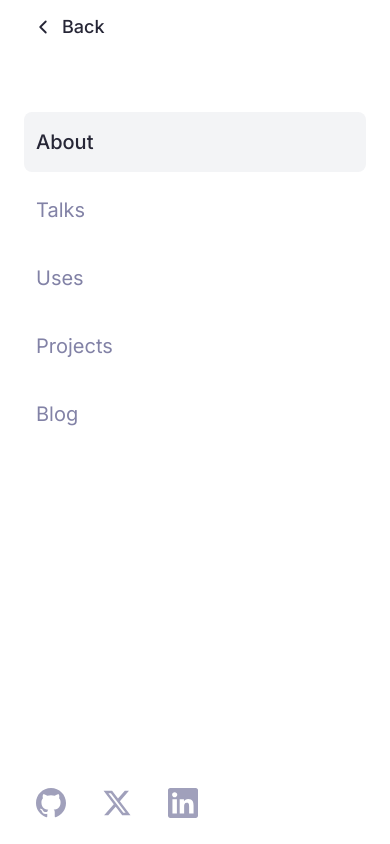
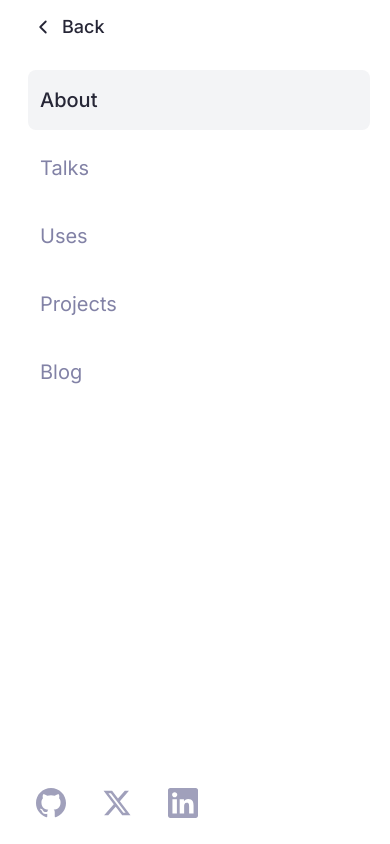
Before and after one commit to shrirambalaji/shrirambalaji.com, a Next.js app: page / in a window 390 px wide. Both pictures are taken after a click on the button "Menu Button". Built offline with nearby package versions, Linux system fonts and the light colour scheme.

Commit message:
fix: update menu nav spacing

```diff
--- a/src/components/Navbar.tsx
+++ b/src/components/Navbar.tsx
@@ -168,7 +168,7 @@ export const Menu = () => {
       ref={navRef}
       aria-labelledby="mobile sidebar menu"
       className={cn(
-        "backdrop-blur-50 fixed top-0 left-0 z-40 h-full min-h-full w-full flex-col gap-5 overflow-y-hidden bg-white px-6 pt-28 dark:bg-ghostindigo-900 md:hidden"
+        "backdrop-blur-50 fixed top-0 left-0 z-40 h-full min-h-full w-full flex-col gap-5 overflow-y-hidden bg-white px-6 pt-[4.4rem] dark:bg-ghostindigo-900 md:hidden"
       )}
       style={{ display: 'none', opacity: 0 }}
     >
@@ -193,7 +193,7 @@ export const Menu = () => {
         <span className="text-ghostindigo-800 dark:text-white font-medium text-lg">Back</span>
       </button>
 
-      <ul ref={navItemsRef} className={cn("flex w-full flex-col gap-2")}>
+      <ul ref={navItemsRef} className={cn("flex w-full flex-col gap-2 ml-1")}>
         <MobileNavItem href="/" text="About" />
         <MobileNavItem href="/talks" text="Talks" />
         <MobileNavItem href="/uses" text="Uses" />
```
